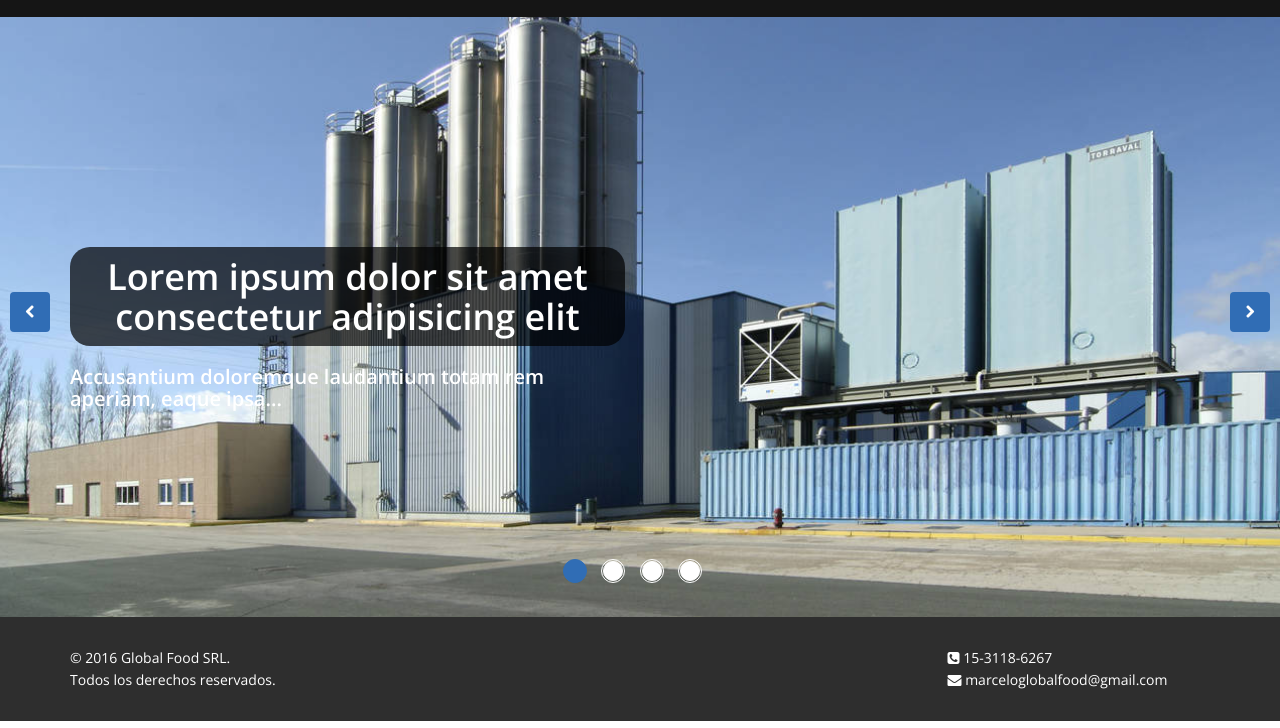
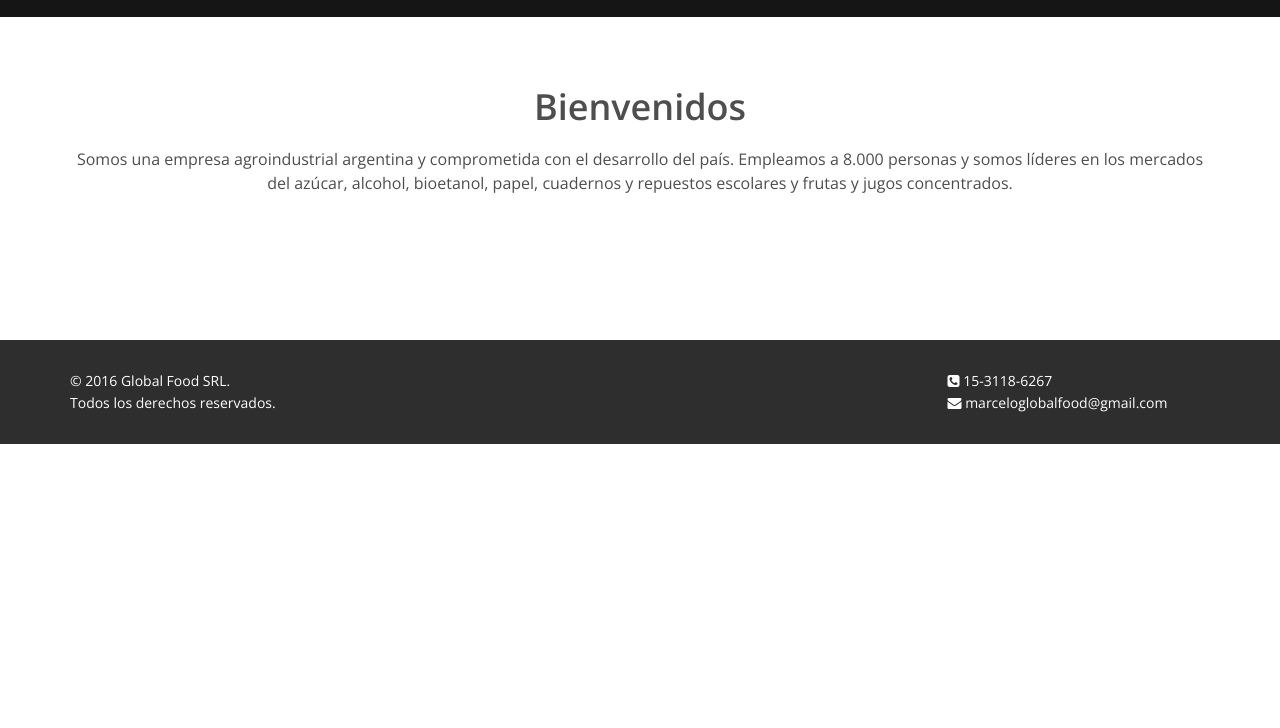
Before and after one commit to flesler/globalfood, a plain HTML site: page index.html in a window 1280 px wide. Shown: the part 72-800 px from the top of the page. Drawn offline with nearby package versions, Linux system fonts and the light colour scheme.

Commit message:
Updated the home text

```diff
--- a/index.html
+++ b/index.html
@@ -54,82 +54,16 @@
 
 	</header><!--/header-->
 
-	<section id="main-slider" class="no-margin">
-		<div class="carousel slide">
-			<ol class="carousel-indicators">
-				<li data-target="#main-slider" data-slide-to="0" class="active"></li>
-				<li data-target="#main-slider" data-slide-to="1"></li>
-				<li data-target="#main-slider" data-slide-to="2"></li>
-				<li data-target="#main-slider" data-slide-to="3"></li>
-			</ol>
-
-			<div class="carousel-inner">
-
-				<div class="item active" style="background-image: url(images/bgs/fabrica.jpg)">
-					<div class="container">
-						<div class="row slide-margin">
-							<div class="col-sm-6">
-								<div class="carousel-content">
-									<h1 class="animation animated-item-1">Lorem ipsum dolor sit amet consectetur adipisicing elit</h1>
-									<h2 class="animation animated-item-2">Accusantium doloremque laudantium totam rem aperiam, eaque ipsa...</h2>
-								</div>
-							</div>
-
-
-						</div>
-					</div>
-				</div><!--/.item-->
-
-				<div class="item" style="background-image: url(images/bgs/produccion.jpg)">
-					<div class="container">
-						<div class="row slide-margin">
-							<div class="col-sm-6">
-								<div class="carousel-content">
-									<h1 class="animation animated-item-1">Lorem ipsum dolor sit amet consectetur adipisicing elit</h1>
-									<h2 class="animation animated-item-2">Accusantium doloremque laudantium totam rem aperiam, eaque ipsa...</h2>
-								</div>
-							</div>
-
-
-						</div>
-					</div>
-				</div><!--/.item-->
-
-				<div class="item" style="background-image: url(images/bgs/fabrica-2.jpg)">
-					<div class="container">
-						<div class="row slide-margin">
-							<div class="col-sm-6">
-								<div class="carousel-content">
-									<h1 class="animation animated-item-1">Lorem ipsum dolor sit amet consectetur adipisicing elit</h1>
-									<h2 class="animation animated-item-2">Accusantium doloremque laudantium totam rem aperiam, eaque ipsa...</h2>
-								</div>
-							</div>
-						</div>
-					</div>
-				</div><!--/.item-->
-
-
-				<div class="item" style="background-image: url(images/bgs/helados.jpg)">
-					<div class="container">
-						<div class="row slide-margin">
-							<div class="col-sm-6">
-								<div class="carousel-content">
-									<h1 class="animation animated-item-1">Lorem ipsum dolor sit amet consectetur adipisicing elit</h1>
-									<h2 class="animation animated-item-2">Accusantium doloremque laudantium totam rem aperiam, eaque ipsa...</h2>
-								</div>
-							</div>
-						</div>
-					</div>
-				</div><!--/.item-->
-			</div><!--/.carousel-inner-->
-		</div><!--/.carousel-->
-		<a class="prev hidden-xs" href="#main-slider" data-slide="prev">
-			<i class="fa fa-chevron-left"></i>
-		</a>
-		<a class="next hidden-xs" href="#main-slider" data-slide="next">
-			<i class="fa fa-chevron-right"></i>
-		</a>
-	</section><!--/#main-slider-->
+	<section id="home">
+		<div class="container">
+			<div class="center wow fadeInDown">
+				<h2>Bienvenidos</h2>
+				<p class="lead">Somos una empresa agroindustrial argentina y comprometida con el desarrollo del país. Empleamos a 8.000 personas y somos
+					líderes en los mercados del azúcar, alcohol, bioetanol, papel, cuadernos y repuestos escolares y frutas y jugos concentrados.</p>
+			</div>
+		</div>
+	</section>
+	<!--/home-->
 
 	<footer id="footer" class="midnight-blue">
 		<div class="container">
```
